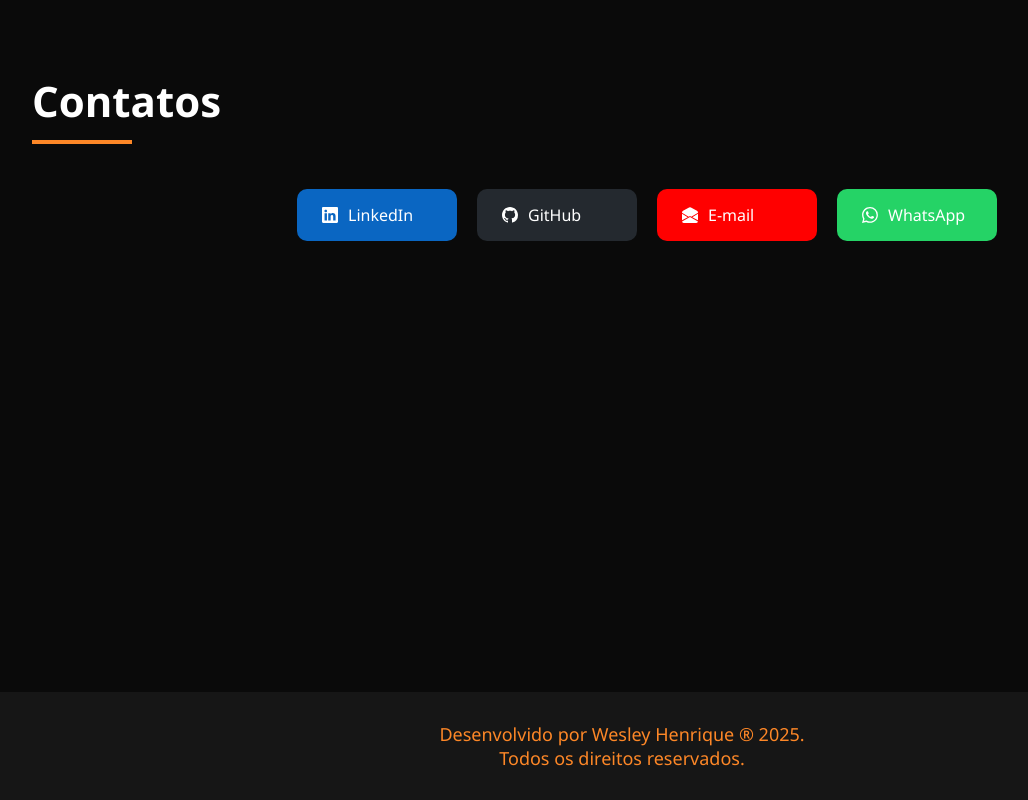
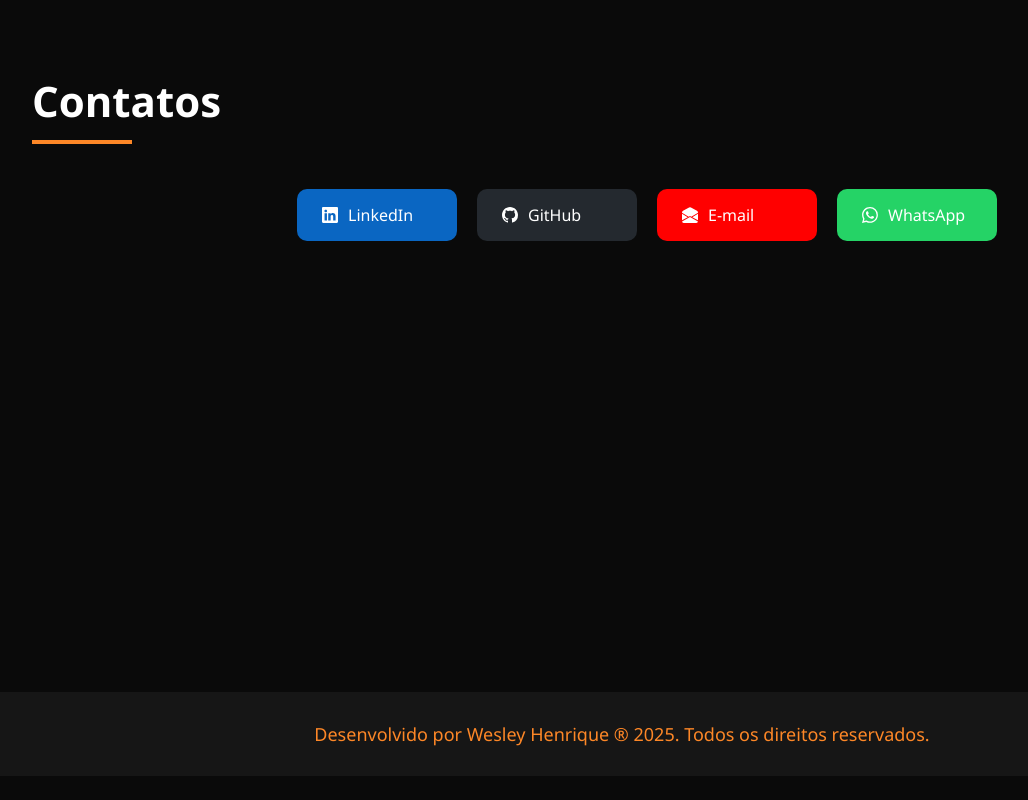
Before and after one commit to henriquewesley/meu-portifolio, a plain HTML site: page index.html in a window 1280 px wide. Shown: the part 2383-3183 px from the top of the page, without its empty margins (18-1046 px from the left). After the commit the page ends 3159 px from the top, so only its background shows below. Drawn offline with Linux system fonts and the light colour scheme.

Commit message:
alteração no footer

```diff
--- a/index.html
+++ b/index.html
@@ -149,7 +149,10 @@
         <span>WhatsApp</span>
       </a>
   </section>
-  <footer>Desenvolvido por Wesley Henrique ® 2025. <p>Todos os direitos reservados.</p>
+  <footer>
+    <p>Desenvolvido por Wesley Henrique ® 2025.
+      <span class="direitos">Todos os direitos reservados.</span>
+    </p>
   </footer>
 </body>
 
--- a/styles.css
+++ b/styles.css
@@ -389,7 +389,7 @@ footer {
     font-size: 16px;
   }
 
-  footer p {
+  footer .direitos {
     display: none;
   }
 }
```
